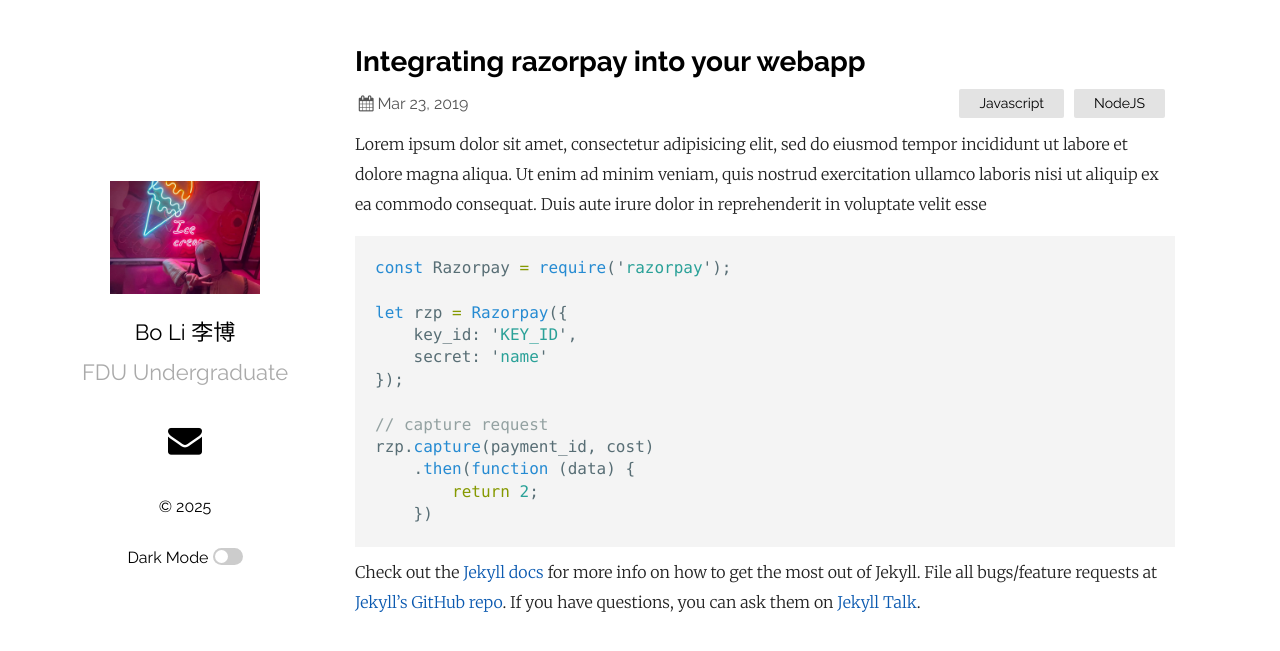
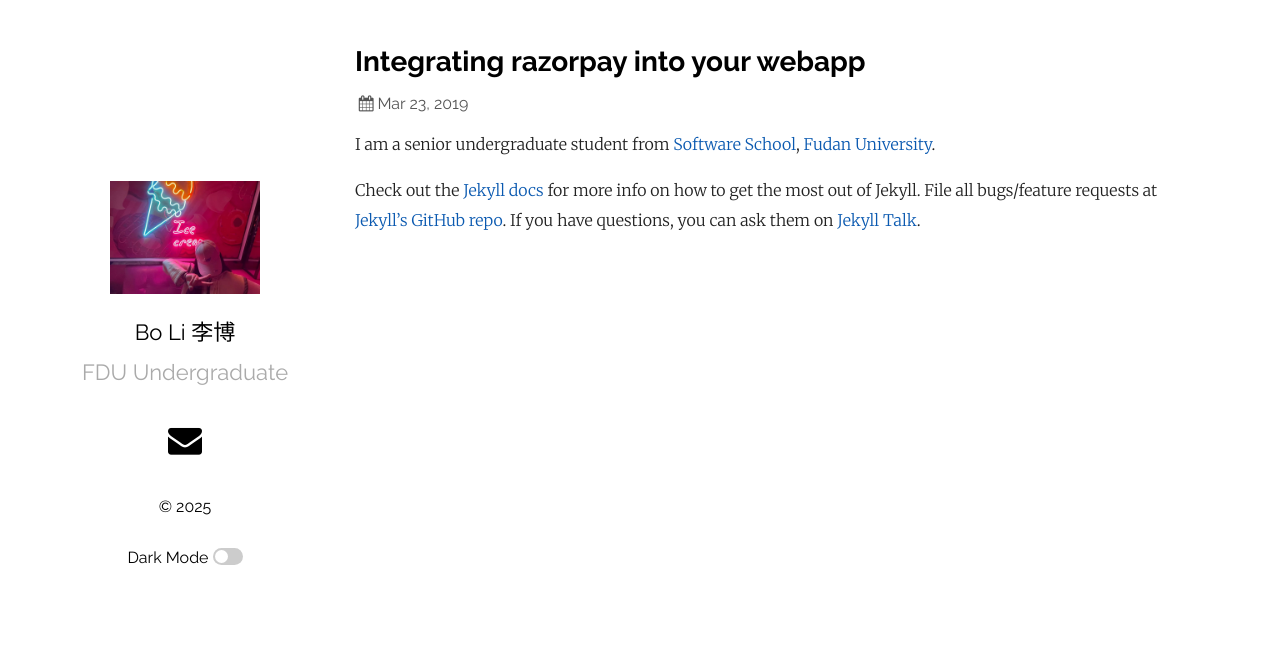
Before and after one commit to primerL/primerL.github.io, a Jekyll site: the page built from _posts/2019-03-23-welcome-to-jekyll.markdown, in a window 1280 px wide. Shown: the top 651 px of the page. Built offline with Jekyll 4.4.1, drawn with Linux system fonts in a browser that asks for light colours.

Commit message:
mainpage

````diff
--- a/Gemfile
+++ b/Gemfile
@@ -2,3 +2,5 @@
 
 source "https://rubygems.org"
 gemspec
+
+gem "webrick", "~> 1.9"
--- a/_config.yml
+++ b/_config.yml
@@ -40,7 +40,7 @@ plainwhite:
     #soundcloud: jekyll
     #telegram: jekyll
     #gitlab: jekyll
-    googlescholar: https://scholar.google.com/citations?hl=en&user=X8H6V5IAAAAJ
+    google: https://scholar.google.com/citations?hl=en&user=X8H6V5IAAAAJ
     email: lib21@m.fudan.edu.cn
 
     # Mastodon instances
--- a/_posts/2019-03-23-welcome-to-jekyll.markdown
+++ b/_posts/2019-03-23-welcome-to-jekyll.markdown
@@ -1,25 +1,10 @@
 ---
 layout: post
 title:  "Integrating razorpay into your webapp"
-date:   2019-03-23 21:03:36 +0530
-categories: Javascript NodeJS
 ---
-Lorem ipsum dolor sit amet, consectetur adipisicing elit, sed do eiusmod tempor incididunt ut labore et dolore magna aliqua. Ut enim ad minim veniam, quis nostrud exercitation ullamco laboris nisi ut aliquip ex ea commodo consequat. Duis aute irure dolor in reprehenderit in voluptate velit esse
+I am a senior undergraduate student from [Software School](https://software.fudan.edu.cn/main.htm), [Fudan University](https://www.fudan.edu.cn/).
 
-```javascript
-const Razorpay = require('razorpay');
 
-let rzp = Razorpay({
-	key_id: 'KEY_ID',
-	secret: 'name'
-});
-
-// capture request
-rzp.capture(payment_id, cost)
-	.then(function (data) {
-		return 2;
-	})
-```
 
 Check out the [Jekyll docs][jekyll-docs] for more info on how to get the most out of Jekyll. File all bugs/feature requests at [Jekyll’s GitHub repo][jekyll-gh]. If you have questions, you can ask them on [Jekyll Talk][jekyll-talk].
 
````
